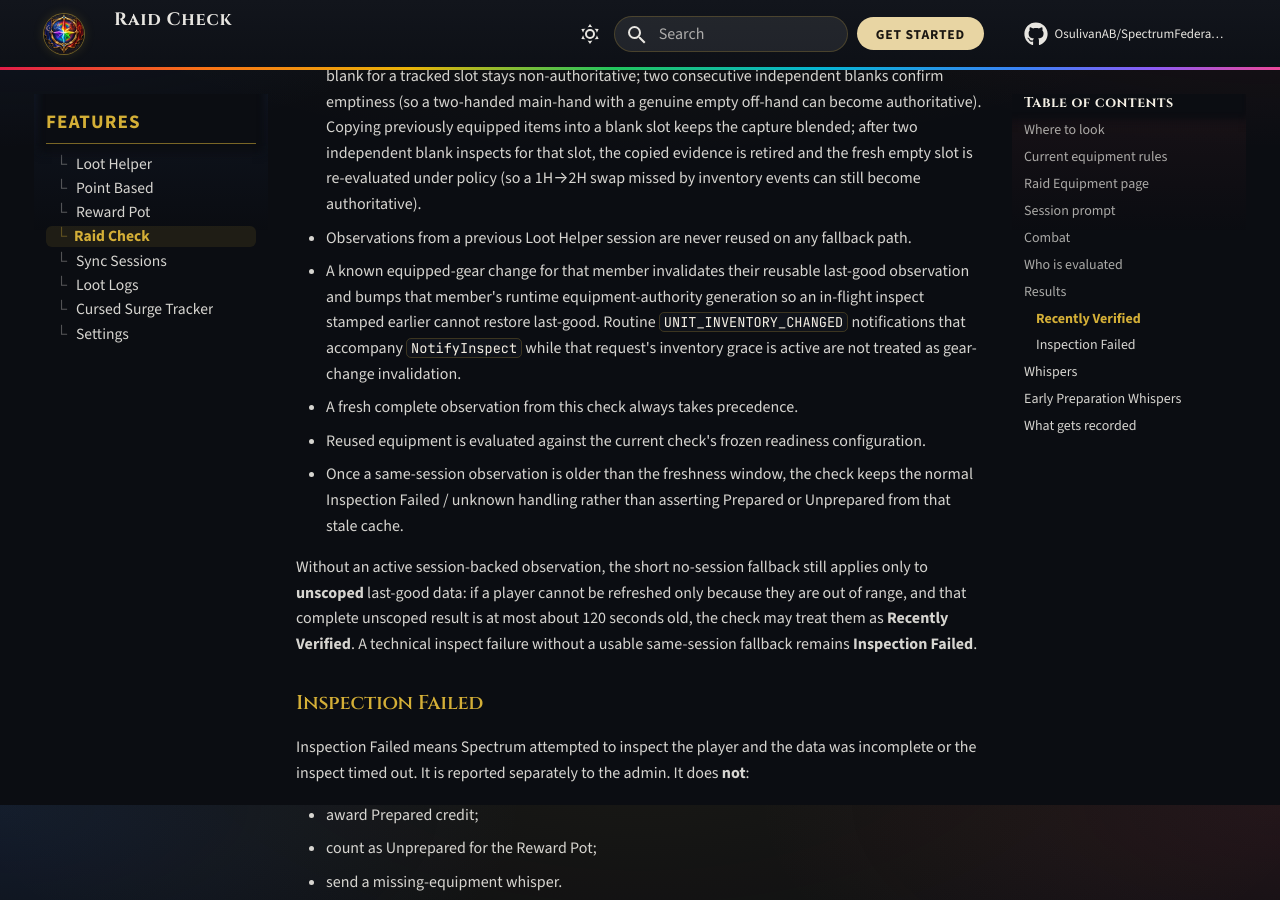
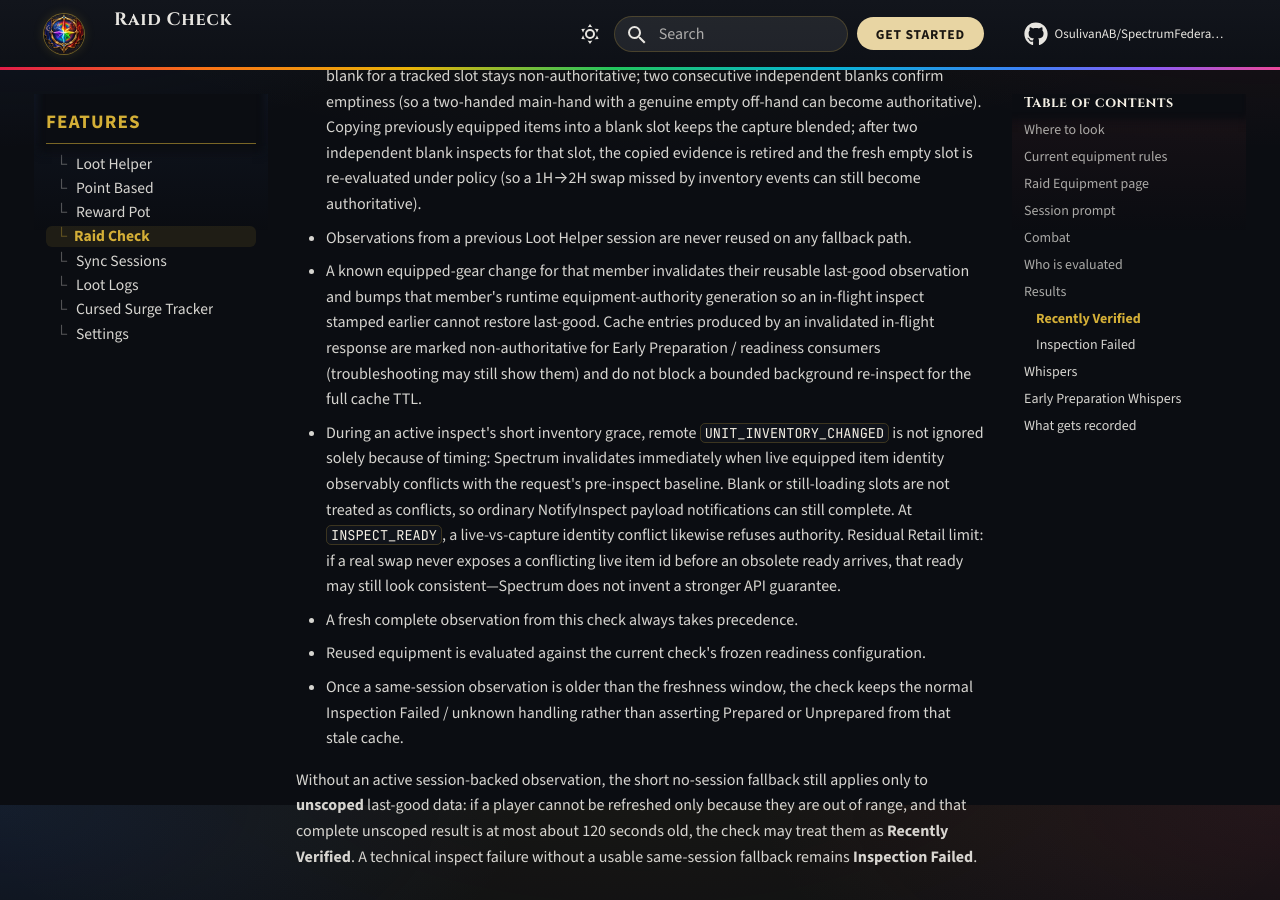
Before and after one commit to OsulivanAB/SpectrumFederation, an MkDocs documentation site: the page built from docs/features/raid-check.md, in a window 1280 px wide and 900 px high, scrolled down 3695 px. Built offline with MkDocs 1.6.1 and Material for MkDocs 9.7.7, drawn with Linux system fonts in a browser that asks for light colours; comment, search, counter and statistics services are not loaded.

Commit message:
fix(raid-check): reconcile in-grace gear changes and invalidated cache
Detect observable equipped-identity conflicts during inspect inventory grace
instead of treating every in-grace UNIT_INVENTORY_CHANGED as noise. Mark
authority-invalidated ready captures as non-authoritative for readiness
consumers and allow bounded background refresh without waiting the full TTL.

Co-authored-by: Anthony <OsulivanAB@users.noreply.github.com>

```diff
--- a/docs/features/raid-check.md
+++ b/docs/features/raid-check.md
@@ -79,7 +79,8 @@ Rules that keep the fallback honest:
 
 - Incomplete or blended inspections are never treated as complete authoritative evidence. A first blank for a tracked slot stays non-authoritative; two consecutive independent blanks confirm emptiness (so a two-handed main-hand with a genuine empty off-hand can become authoritative). Copying previously equipped items into a blank slot keeps the capture blended; after two independent blank inspects for that slot, the copied evidence is retired and the fresh empty slot is re-evaluated under policy (so a 1H→2H swap missed by inventory events can still become authoritative).
 - Observations from a previous Loot Helper session are never reused on any fallback path.
-- A known equipped-gear change for that member invalidates their reusable last-good observation and bumps that member's runtime equipment-authority generation so an in-flight inspect stamped earlier cannot restore last-good. Routine `UNIT_INVENTORY_CHANGED` notifications that accompany `NotifyInspect` while that request's inventory grace is active are not treated as gear-change invalidation.
+- A known equipped-gear change for that member invalidates their reusable last-good observation and bumps that member's runtime equipment-authority generation so an in-flight inspect stamped earlier cannot restore last-good. Cache entries produced by an invalidated in-flight response are marked non-authoritative for Early Preparation / readiness consumers (troubleshooting may still show them) and do not block a bounded background re-inspect for the full cache TTL.
+- During an active inspect's short inventory grace, remote `UNIT_INVENTORY_CHANGED` is not ignored solely because of timing: Spectrum invalidates immediately when live equipped item identity observably conflicts with the request's pre-inspect baseline. Blank or still-loading slots are not treated as conflicts, so ordinary NotifyInspect payload notifications can still complete. At `INSPECT_READY`, a live-vs-capture identity conflict likewise refuses authority. Residual Retail limit: if a real swap never exposes a conflicting live item id before an obsolete ready arrives, that ready may still look consistent—Spectrum does not invent a stronger API guarantee.
 - A fresh complete observation from this check always takes precedence.
 - Reused equipment is evaluated against the current check's frozen readiness configuration.
 - Once a same-session observation is older than the freshness window, the check keeps the normal Inspection Failed / unknown handling rather than asserting Prepared or Unprepared from that stale cache.
```
Also changed, not shown: 4 other files.
